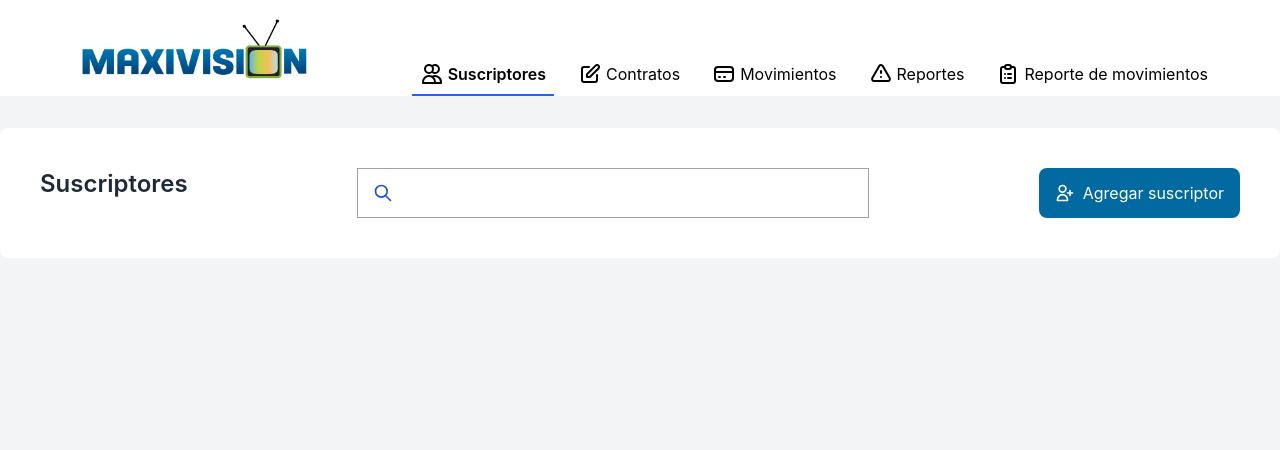
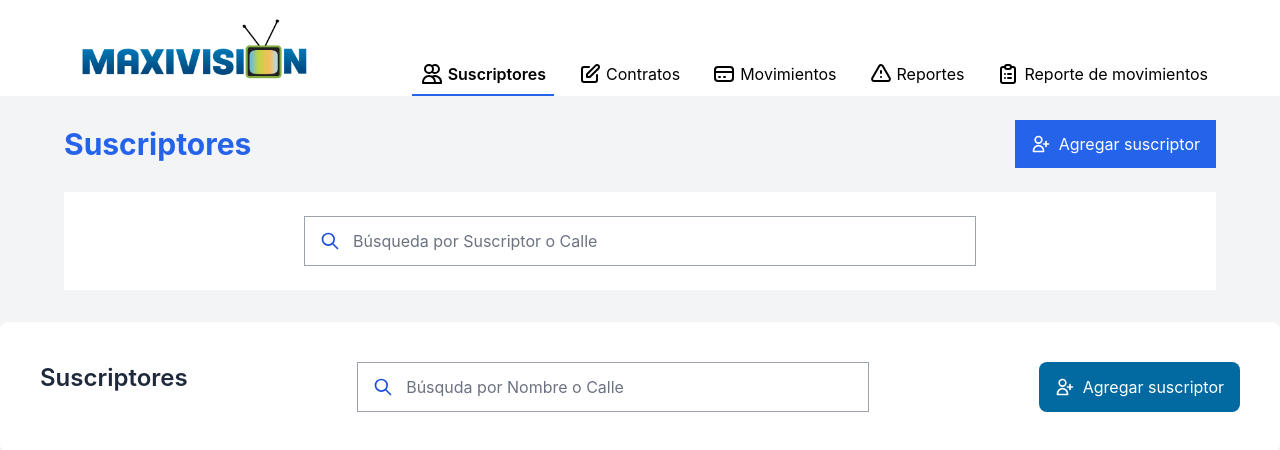
Before and after one commit to ismaelamezcua/maxivision-app, a Next.js app: page / in a window 1280 px wide. Shown: the top 450 px of the page. Built offline with nearby package versions, Linux system fonts and the light colour scheme.

Commit message:
feat: update Home page to use AppearTransition component

```diff
--- a/pages/index.tsx
+++ b/pages/index.tsx
@@ -6,6 +6,7 @@ import SearchInput from '../components/SearchInput';
 import type { Subscriber } from '../types';
 import { Dialog, Transition } from '@headlessui/react';
 import { UserAddIcon } from '@heroicons/react/outline';
+import AppearTransition from '../components/AppearTransition';
 
 const Home: NextPage = () => {
   const [searchTerm, setSearchTerm] = useState('');
@@ -52,6 +53,7 @@ const Home: NextPage = () => {
     // }
 
     return (
+      <AppearTransition show={subscribers.length > 0}>
         <table className="table-auto w-full">
           <thead>
             <tr className="text-left border-b border-slate-100">
@@ -64,8 +66,8 @@ const Home: NextPage = () => {
           </thead>
           <tbody>
             {subscribers.map(({ name, title, email, role }, index) => (
-            <tr key={index} className="border-b border-slate-200 hover:bg-slate-50">
-              <td className="p-4">{name}</td>
+              <tr key={index} className="text-gray-600 border-b border-gray-200 hover:bg-gray-50">
+                <td className="p-4 text-gray-800">{name}</td>
                 <td>{title}</td>
                 <td>{email}</td>
                 <td>{role}</td>
@@ -74,6 +76,7 @@ const Home: NextPage = () => {
             ))}
           </tbody>
         </table>
+      </AppearTransition>
     )
   }
 
@@ -82,12 +85,48 @@ const Home: NextPage = () => {
       <Head>
         <title>Maxivision - Suscriptores</title>
       </Head>
+
+      <div className="container mx-auto max-w-6xl mt-6">
+        <div className="flex flex-col space-y-6">
+
+          <div className="flex flex-row justify-between items-center">
+            <h1 className="text-3xl font-bold text-blue-600">Suscriptores</h1>
+            <div className="bg-blue-600 hover:bg-blue-700 px-4 py-3 text-white inline-flex items-center">
+              <UserAddIcon className="w-5 h-5" />
+              <span className="ml-2">Agregar suscriptor</span>
+            </div>
+          </div>
+
+          <div className="bg-white p-6">
+
+            <div className="mx-auto max-w-2xl">
+              <SearchInput
+                searchTerm={searchTerm}
+                placeholder="B&uacute;squeda por Suscriptor o Calle"
+                handleChange={handleChange}
+                handleSubmit={handleSubmit}
+                handleReset={handleReset}
+              />
+            </div>
+
+            {renderTableResults()}
+
+          </div>
+        </div>
+      </div>
+
       <div className="container mx-auto p-6 mt-8 bg-white rounded-lg">
         <div className="flex flex-row justify-between p-4">
           <h1 className="text-2xl font-semibold text-slate-800">Suscriptores</h1>
 
           <div className="max-w-lg w-full">
-            <SearchInput searchTerm={searchTerm} handleSubmit={handleSubmit} handleReset={handleReset} handleChange={handleChange} />
+            <SearchInput
+              searchTerm={searchTerm}
+              placeholder="B&uacute;squda por Nombre o Calle"
+              handleSubmit={handleSubmit}
+              handleReset={handleReset}
+              handleChange={handleChange}
+            />
           </div>
 
           <div className="bg-sky-700 rounded-lg px-4 py-3 text-white flex flex-inline items-center">
```
Lines whose indentation alone changed are shown as unchanged.
